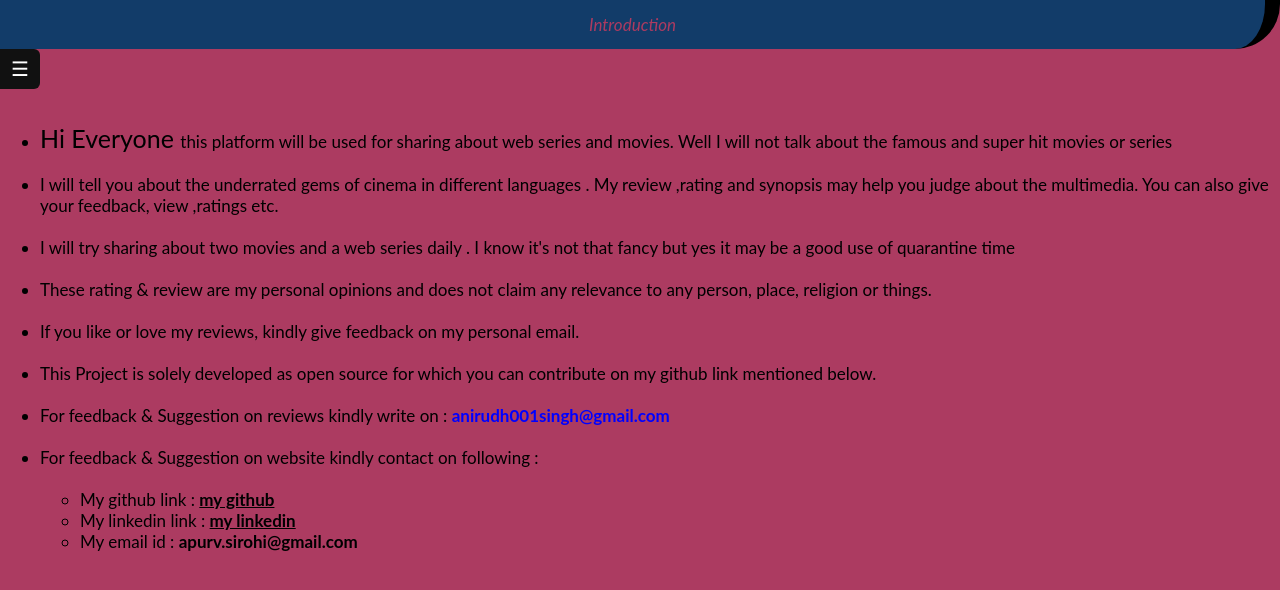
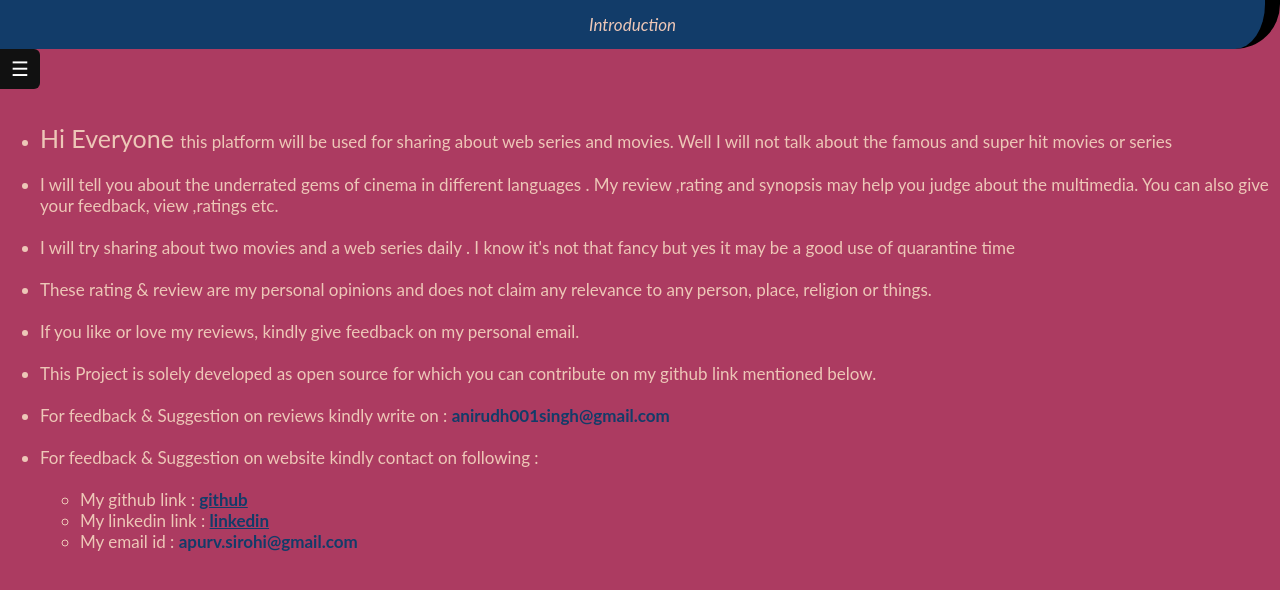
Before and after one commit to apurvchaudhary/articulate, a Django app: template articulate/articulate_static/templates/about.html in a window 1280 px wide. Shown: the part 168-758 px from the top of the page. Run offline with Django 3.2, Linux system fonts and the light colour scheme; the template is opened without the code that fills it, so the values that code supplies are empty.

Commit message:
color redesigned

```diff
--- a/articulate/articulate_static/style.css
+++ b/articulate/articulate_static/style.css
@@ -132,7 +132,7 @@ body {
   background-color: #123c69;
   float: center;
   display: block;
-  color: #ac3b61;
+  color: #edc7b7;
   font-style: italic;
   text-align: center;
   padding: 14px 16px;
--- a/articulate/articulate_static/templates/about.html
+++ b/articulate/articulate_static/templates/about.html
@@ -26,7 +26,7 @@
 </div>
 <button class="openbtn" onclick="openNav()">☰</button>
 <br><br><br>
-<ul style="font-size:17px;">
+<ul style="font-size:17px;color:#edc7b7;">
     <li>
         <span style="font-size:25px;">Hi Everyone </span>this platform will be used for sharing about web series and
         movies. Well I will not talk about the famous and
@@ -57,18 +57,17 @@
     </li>
     <br>
     <li>
-        For feedback & Suggestion on reviews kindly write on : <b style="color:blue">anirudh001singh@gmail.com</b>
+        For feedback & Suggestion on reviews kindly write on : <b style="color:#123c69;">anirudh001singh@gmail.com</b>
     </li>
     <br>
     <li>
         For feedback & Suggestion on website kindly contact on following :
         <ul><br>
-            <li>My github link : <b><a href="https://github.com/apurvchaudhary" style="color:black;" target="_blank">my
-                github</a></b></li>
+            <li>My github link : <b><a href="https://github.com/apurvchaudhary" style="color:#123c69;" target="_blank">github</a></b>
+            </li>
             <li>My linkedin link : <b><a href="https://www.linkedin.com/in/apurv-chaudhary-9b0b7372/"
-                                         style="color:black;" target="_blank">my
-                linkedin</a></b></li>
-            <li>My email id : <b>apurv.sirohi@gmail.com</b></li>
+                                         style="color:#123c69;" target="_blank">linkedin</a></b></li>
+            <li>My email id : <b style="color:#123c69;">apurv.sirohi@gmail.com</b></li>
         </ul>
     </li>
 </ul>
```
